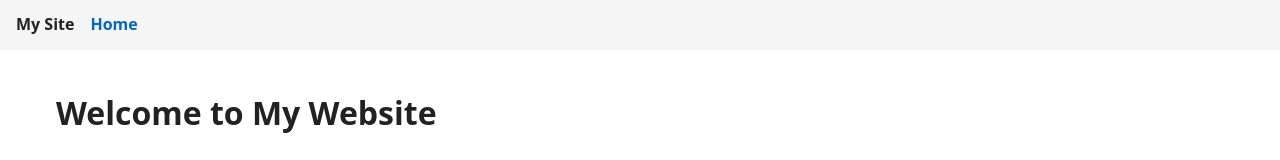
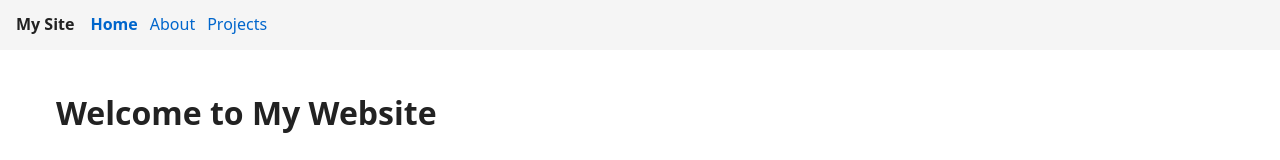
Before and after one commit to roycan/Rb_supersite, a plain HTML site: page index.html in a window 1280 px wide. Shown: the top 160 px of the page. Drawn offline with Linux system fonts and the light colour scheme.

Commit message:
add nav links

```diff
--- a/index.html
+++ b/index.html
@@ -22,8 +22,8 @@
             <a class="brand" href="index.html">My Site</a>
             <ul class="nav-list">
                 <li><a href="index.html" aria-current="page">Home</a></li>
-                <!-- Future: <li><a href="about.html">About</a></li> -->
-                <!-- Future: <li><a href="projects.html">Projects</a></li> -->
+                <li><a href="about.html">About</a></li>
+                <li><a href="projects.html">Projects</a></li>
             </ul>
         </nav>
     </header>
```
